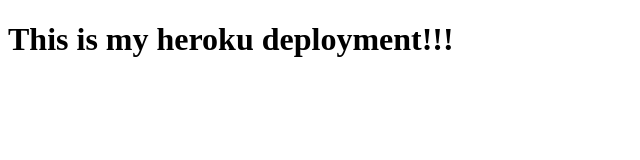
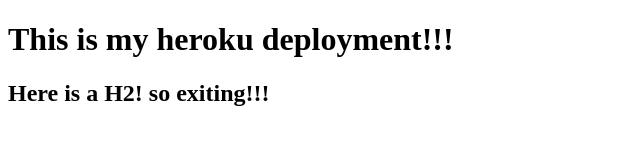
Before and after one commit to Eliphaz/deployment-demo, a website: page index.html in a window 1280 px wide. Shown: the whole page, without its empty margins (0-640 px from the left). Drawn offline with Linux system fonts and the light colour scheme.

Commit message:
added h2

```diff
--- a/index.html
+++ b/index.html
@@ -8,5 +8,6 @@
 </head>
 <body>
   <h1>This is my heroku deployment!!!</h1>
+  <h2>Here is a H2! so exiting!!!</h2>
 </body>
 </html>
```
